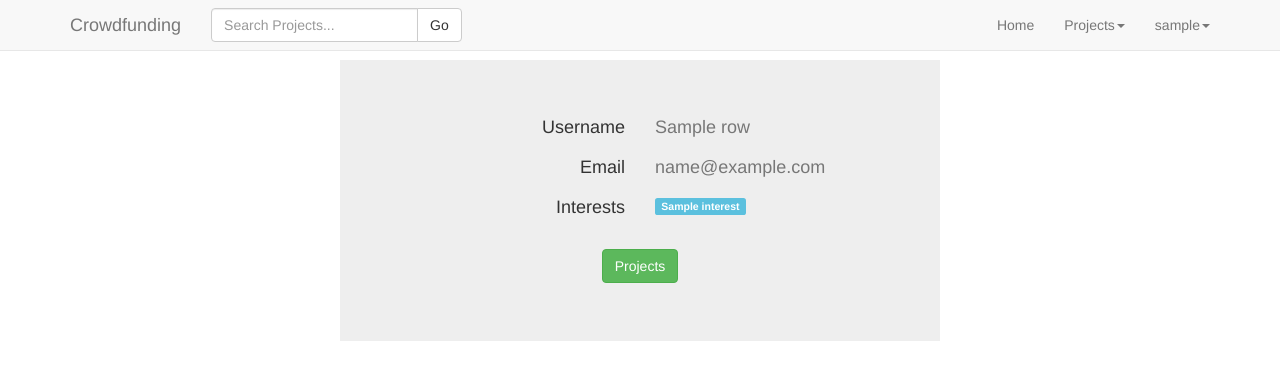
After one commit to glkwhr/Crowdfunding, a PHP site: the page made by application/views/user/view.php in a window 1280 px wide. The commit adds this page. Shown: the top 380 px of the page. Run offline with PHP 8.4, Linux system fonts and the light colour scheme; the visitor is signed in with stand-in values (Sample User, id 1); tables that the repository leaves empty hold one stand-in row (values such as "Sample post"); the template is opened without the code that fills it: most values are stand-ins (such as "Sample title", 1, 10 or a date in 2020); data that the repository does not hold is empty; a stand-in replaces the project's code that opens the database connection; some libraries are stand-ins or nearby versions.

Commit message:
Implemented user profile view & link.

```diff
--- /dev/null
+++ b/application/views/user/view.php
@@ -0,0 +1,35 @@
+<div class="center-block jumbotron" style="max-width: 600px;">
+  <div class="container">
+    <div class="row">
+      <h4 class="col-md-6 text-right">Username</h4><h4 class="col-md-6 text-muted text-left"><?php echo $row['uname'];?></h4>
+    </div>
+    <div class="row">
+      <h4 class="col-md-6 text-right">Email</h4><h4 class="col-md-6 text-muted text-left"><?php echo $row['email'];?></h4>
+    </div>
+    <div class="row">
+      <h4 class="col-md-6 text-right">Interests</h4>
+        <?php if (!empty($row['interest'])):?>
+        <div class="col-md-6 text-left">
+        <table><tr>
+        <?php foreach (explode(",", $row['interest']) as $tag):?>
+        <td>
+          <form name="<?php echo $tag;?>" action="<?php echo APP_URL ?>/project/search/tag" method='post'>
+            <input type="hidden" name="keyword" value="<?php echo $tag; ?>"/>
+            <h5><a href="javascript:document.<?php echo $tag;?>.submit();" class="label label-info label-sm"><?php echo $tag;?></a></h5>
+          </form>
+        </td>
+        <?php endforeach;?>
+        </tr></table></div>
+        <?php endif; ?>
+    </div>
+
+    <div class="row">
+      <h2 class="col-md-12 text-center">
+        <?php if ($mode == "user"):?>
+        <a href="#" class="btn btn-md btn-success" role="button">Follow</a>
+        <?php endif;?>
+        <a href="<?php echo APP_URL?>/project/user/<?php echo $row['uname']?>" class="btn btn-md btn-success" role="button">Projects</a>
+      </h2>
+    </div>
+  </div>
+</div>
```
Also changed, not shown: application/controllers/UserController.class.php (+22 -0 lines), application/views/project/search.php (+8 -1 lines).
